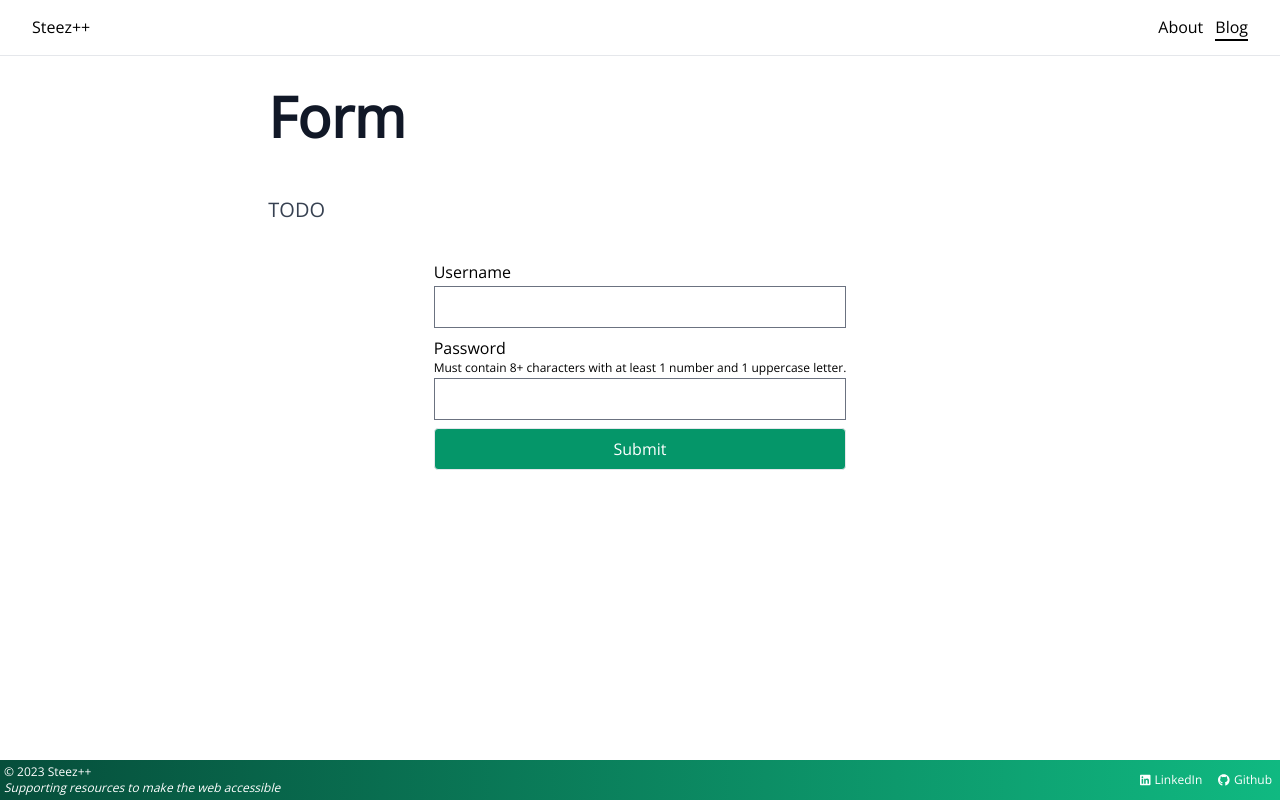
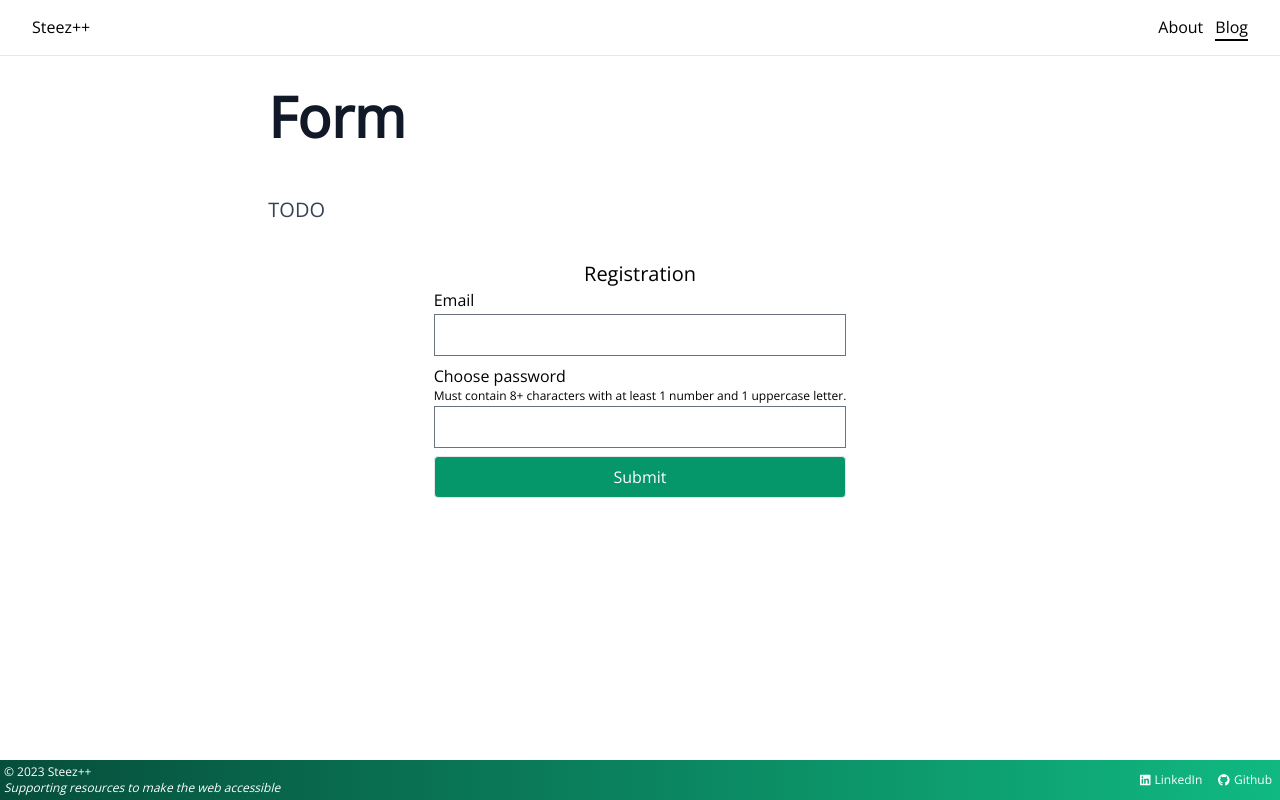
Before and after one commit to steezplusplus/Accessible-Web-Components, a Next.js app: page /blog/form in a window 1280 px wide. Built offline with nearby package versions, Linux system fonts and the light colour scheme.

Commit message:
feat: work

```diff
--- a/app/blog/form/_components/form/Form.tsx
+++ b/app/blog/form/_components/form/Form.tsx
@@ -1,17 +1,17 @@
 
-// TODO Add reveal password button
+// TODO Add reveal password button by swapping type="password" with type="text", toggle aria-pressed and styling
 export function Form() {
   return (
     <form className="flex flex-col gap-y-2">
       <div className="flex flex-col gap-y-0.5">
-        <label htmlFor="username">
-          Username
+        <label htmlFor="email">
+          Email
         </label>
-        <input id="username" type="text" name="username"></input>
+        <input id="email" type="email" name="email"></input>
       </div>
       <div className="flex flex-col gap-y-0.5">
         <label htmlFor="password">
-          <div>Password</div>
+          <div>Choose password</div>
           <div className="text-xs" >Must contain 8+ characters with at least 1 number and 1 uppercase letter.</div>
         </label>
         <input id="password" type="password" name="password"></input>
--- a/app/blog/form/page.tsx
+++ b/app/blog/form/page.tsx
@@ -10,7 +10,8 @@ export default function Page() {
           TODO
         </p>
       </article>
-      <div className="flex items-center justify-center">
+      <div className="flex flex-col items-center justify-center">
+        <h2 className="text-xl">Registration</h2>
         <Form />
       </div>
     </>
```
